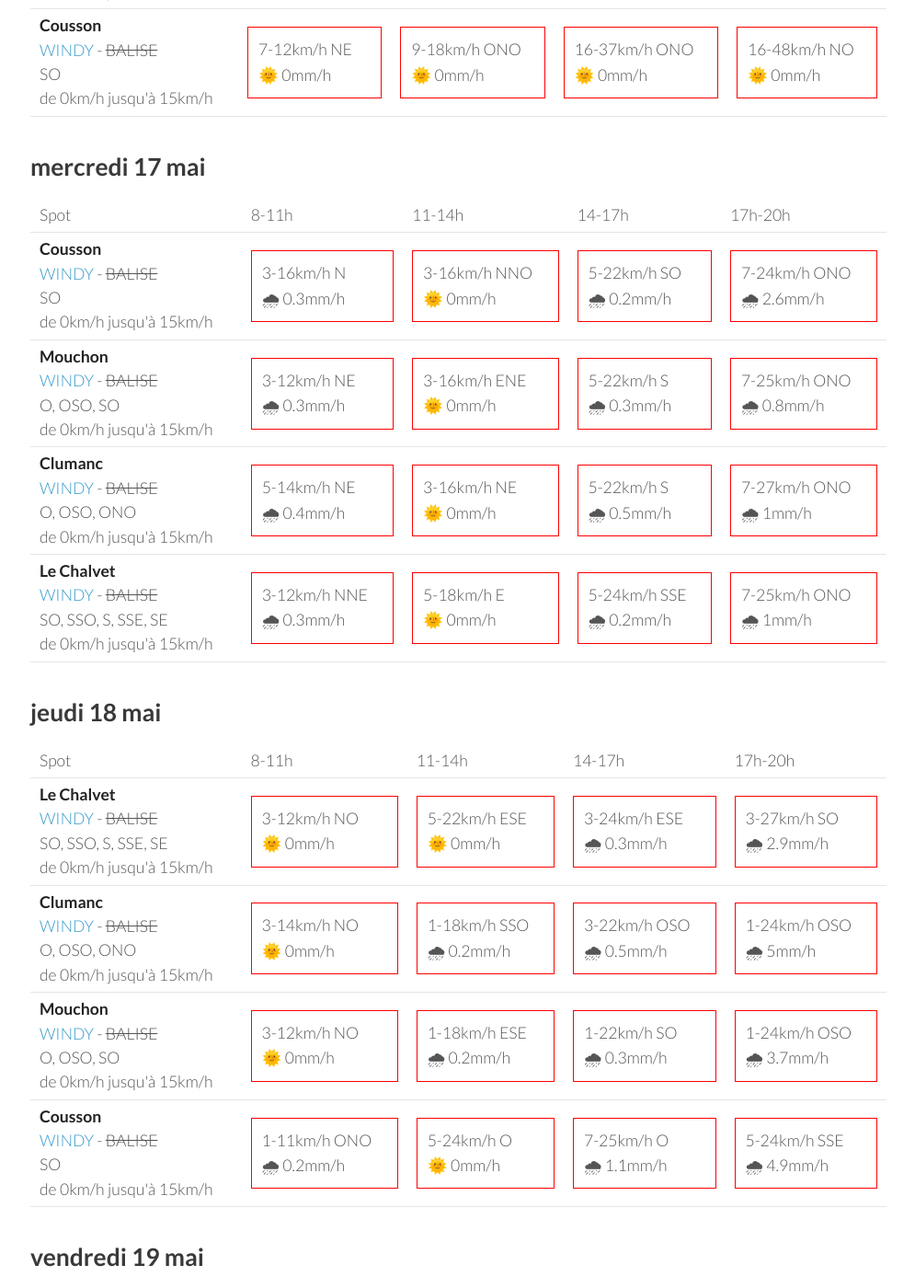
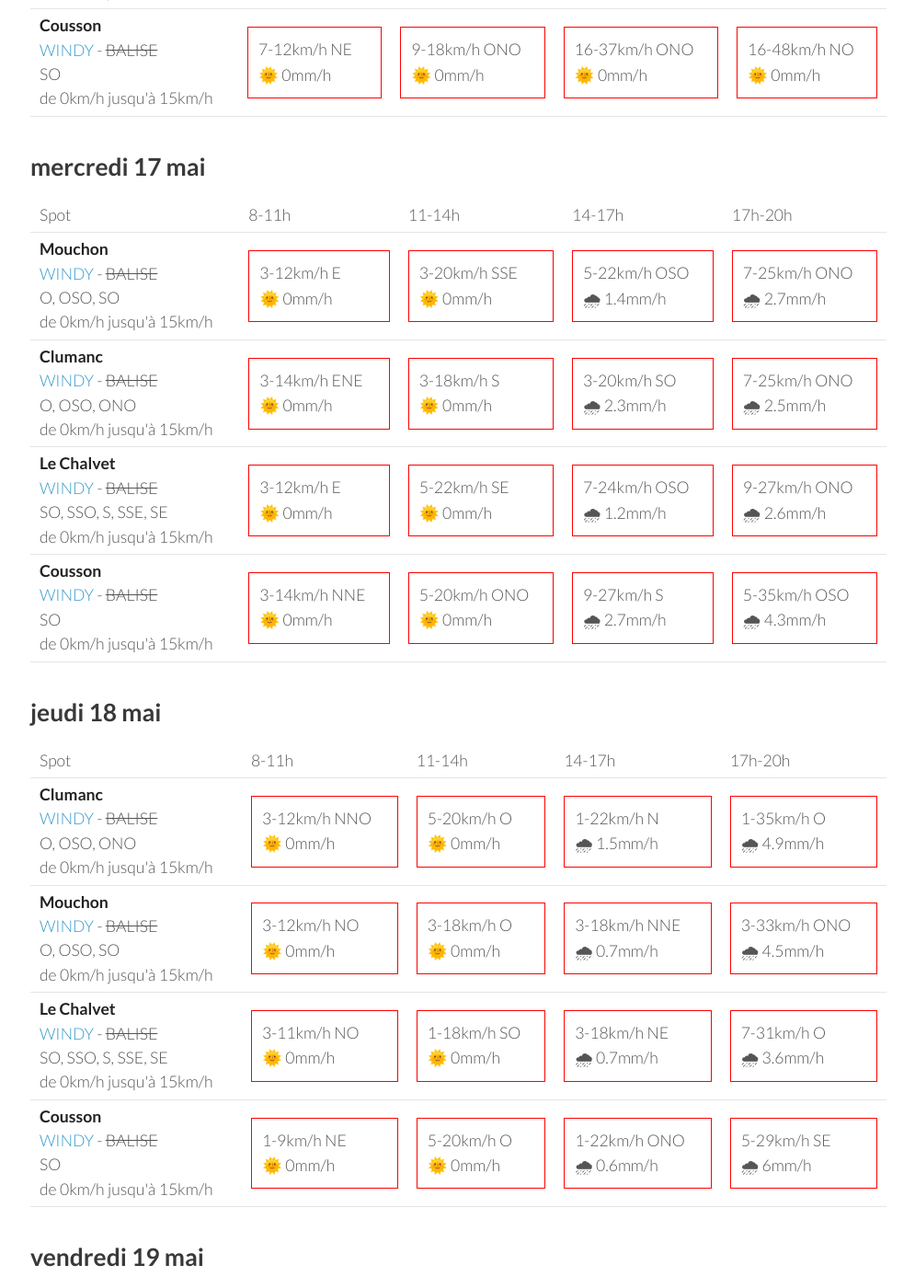
Before and after one commit to parapente-dans-le-nord/parapente-dans-le-nord.github.io, a Jekyll site: the page built from saint_andre.markdown, in a window 1280 px wide and 1400 px high, scrolled down 1299 px. Shown: the whole window at 92% size, without its empty margins (25-1020 px from the left). Built offline with Jekyll 4.4.1, drawn with Linux system fonts in a browser that asks for light colours; some of the changed text lies outside the part shown.

Commit message:
update index.markdown

```diff
--- a/saint_andre.markdown
+++ b/saint_andre.markdown
@@ -134,42 +134,42 @@ page mise à jour le lundi 15 mai 06:36
       <td>17h-20h</td>
     </tr>
 <tr>
-        <td><strong>Cousson</strong><br><a href="https://windy.com/44.054/6.240?43.940,6.241,10,m:eSAaglz">WINDY</a> - <span class="no-balise"> BALISE </span><br> <span class="vent-favorable">SO</span><br><span class="force-vent">de 0km/h jusqu'à 15km/h</span> </td>
-
-            <td><div class="not-flyable"><p>3-16km/h N</p><p>🌧 0.3mm/h</p></div></td>
-            <td><div class="not-flyable"><p>3-16km/h NNO</p><p>🌞 0mm/h</p></div></td>
-            <td><div class="not-flyable"><p>5-22km/h SO</p><p>🌧 0.2mm/h</p></div></td>
-            <td><div class="not-flyable"><p>7-24km/h ONO</p><p>🌧 2.6mm/h</p></div></td>
-
-
-    </tr>
-<tr>
         <td><strong>Mouchon</strong><br><a href="https://windy.com/43.992/6.424?43.878,6.425,10,m:eSuaglR">WINDY</a> - <span class="no-balise"> BALISE </span><br> <span class="vent-favorable">O, OSO, SO</span><br><span class="force-vent">de 0km/h jusqu'à 15km/h</span> </td>
 
-            <td><div class="not-flyable"><p>3-12km/h NE</p><p>🌧 0.3mm/h</p></div></td>
-            <td><div class="not-flyable"><p>3-16km/h ENE</p><p>🌞 0mm/h</p></div></td>
-            <td><div class="not-flyable"><p>5-22km/h S</p><p>🌧 0.3mm/h</p></div></td>
-            <td><div class="not-flyable"><p>7-25km/h ONO</p><p>🌧 0.8mm/h</p></div></td>
+            <td><div class="not-flyable"><p>3-12km/h E</p><p>🌞 0mm/h</p></div></td>
+            <td><div class="not-flyable"><p>3-20km/h SSE</p><p>🌞 0mm/h</p></div></td>
+            <td><div class="not-flyable"><p>5-22km/h OSO</p><p>🌧 1.4mm/h</p></div></td>
+            <td><div class="not-flyable"><p>7-25km/h ONO</p><p>🌧 2.7mm/h</p></div></td>
 
 
     </tr>
 <tr>
         <td><strong>Clumanc</strong><br><a href="https://windy.com/44.027/6.402?43.914,6.403,10,m:eSxaglP">WINDY</a> - <span class="no-balise"> BALISE </span><br> <span class="vent-favorable">O, OSO, ONO</span><br><span class="force-vent">de 0km/h jusqu'à 15km/h</span> </td>
 
-            <td><div class="not-flyable"><p>5-14km/h NE</p><p>🌧 0.4mm/h</p></div></td>
-            <td><div class="not-flyable"><p>3-16km/h NE</p><p>🌞 0mm/h</p></div></td>
-            <td><div class="not-flyable"><p>5-22km/h S</p><p>🌧 0.5mm/h</p></div></td>
-            <td><div class="not-flyable"><p>7-27km/h ONO</p><p>🌧 1mm/h</p></div></td>
+            <td><div class="not-flyable"><p>3-14km/h ENE</p><p>🌞 0mm/h</p></div></td>
+            <td><div class="not-flyable"><p>3-18km/h S</p><p>🌞 0mm/h</p></div></td>
+            <td><div class="not-flyable"><p>3-20km/h SO</p><p>🌧 2.3mm/h</p></div></td>
+            <td><div class="not-flyable"><p>7-25km/h ONO</p><p>🌧 2.5mm/h</p></div></td>
 
 
     </tr>
 <tr>
         <td><strong>Le Chalvet</strong><br><a href="https://windy.com/43.979/6.480?43.866,6.480,10,m:eSsaglX">WINDY</a> - <span class="no-balise"> BALISE </span><br> <span class="vent-favorable">SO, SSO, S, SSE, SE</span><br><span class="force-vent">de 0km/h jusqu'à 15km/h</span> </td>
 
-            <td><div class="not-flyable"><p>3-12km/h NNE</p><p>🌧 0.3mm/h</p></div></td>
-            <td><div class="not-flyable"><p>5-18km/h E</p><p>🌞 0mm/h</p></div></td>
-            <td><div class="not-flyable"><p>5-24km/h SSE</p><p>🌧 0.2mm/h</p></div></td>
-            <td><div class="not-flyable"><p>7-25km/h ONO</p><p>🌧 1mm/h</p></div></td>
+            <td><div class="not-flyable"><p>3-12km/h E</p><p>🌞 0mm/h</p></div></td>
+            <td><div class="not-flyable"><p>5-22km/h SE</p><p>🌞 0mm/h</p></div></td>
+            <td><div class="not-flyable"><p>7-24km/h OSO</p><p>🌧 1.2mm/h</p></div></td>
+            <td><div class="not-flyable"><p>9-27km/h ONO</p><p>🌧 2.6mm/h</p></div></td>
+
+
+    </tr>
+<tr>
+        <td><strong>Cousson</strong><br><a href="https://windy.com/44.054/6.240?43.940,6.241,10,m:eSAaglz">WINDY</a> - <span class="no-balise"> BALISE </span><br> <span class="vent-favorable">SO</span><br><span class="force-vent">de 0km/h jusqu'à 15km/h</span> </td>
+
+            <td><div class="not-flyable"><p>3-14km/h NNE</p><p>🌞 0mm/h</p></div></td>
+            <td><div class="not-flyable"><p>5-20km/h ONO</p><p>🌞 0mm/h</p></div></td>
+            <td><div class="not-flyable"><p>9-27km/h S</p><p>🌧 2.7mm/h</p></div></td>
+            <td><div class="not-flyable"><p>5-35km/h OSO</p><p>🌧 4.3mm/h</p></div></td>
 
 
     </tr>
@@ -190,22 +190,12 @@ page mise à jour le lundi 15 mai 06:36
       <td>17h-20h</td>
     </tr>
 <tr>
-        <td><strong>Le Chalvet</strong><br><a href="https://windy.com/43.979/6.480?43.866,6.480,10,m:eSsaglX">WINDY</a> - <span class="no-balise"> BALISE </span><br> <span class="vent-favorable">SO, SSO, S, SSE, SE</span><br><span class="force-vent">de 0km/h jusqu'à 15km/h</span> </td>
-
-            <td><div class="not-flyable"><p>3-12km/h NO</p><p>🌞 0mm/h</p></div></td>
-            <td><div class="not-flyable"><p>5-22km/h ESE</p><p>🌞 0mm/h</p></div></td>
-            <td><div class="not-flyable"><p>3-24km/h ESE</p><p>🌧 0.3mm/h</p></div></td>
-            <td><div class="not-flyable"><p>3-27km/h SO</p><p>🌧 2.9mm/h</p></div></td>
-
-
-    </tr>
-<tr>
         <td><strong>Clumanc</strong><br><a href="https://windy.com/44.027/6.402?43.914,6.403,10,m:eSxaglP">WINDY</a> - <span class="no-balise"> BALISE </span><br> <span class="vent-favorable">O, OSO, ONO</span><br><span class="force-vent">de 0km/h jusqu'à 15km/h</span> </td>
 
-            <td><div class="not-flyable"><p>3-14km/h NO</p><p>🌞 0mm/h</p></div></td>
-            <td><div class="not-flyable"><p>1-18km/h SSO</p><p>🌧 0.2mm/h</p></div></td>
-            <td><div class="not-flyable"><p>3-22km/h OSO</p><p>🌧 0.5mm/h</p></div></td>
-            <td><div class="not-flyable"><p>1-24km/h OSO</p><p>🌧 5mm/h</p></div></td>
+            <td><div class="not-flyable"><p>3-12km/h NNO</p><p>🌞 0mm/h</p></div></td>
+            <td><div class="not-flyable"><p>5-20km/h O</p><p>🌞 0mm/h</p></div></td>
+            <td><div class="not-flyable"><p>1-22km/h N</p><p>🌧 1.5mm/h</p></div></td>
+            <td><div class="not-flyable"><p>1-35km/h O</p><p>🌧 4.9mm/h</p></div></td>
 
 
     </tr>
@@ -213,19 +203,29 @@ page mise à jour le lundi 15 mai 06:36
         <td><strong>Mouchon</strong><br><a href="https://windy.com/43.992/6.424?43.878,6.425,10,m:eSuaglR">WINDY</a> - <span class="no-balise"> BALISE </span><br> <span class="vent-favorable">O, OSO, SO</span><br><span class="force-vent">de 0km/h jusqu'à 15km/h</span> </td>
 
             <td><div class="not-flyable"><p>3-12km/h NO</p><p>🌞 0mm/h</p></div></td>
-            <td><div class="not-flyable"><p>1-18km/h ESE</p><p>🌧 0.2mm/h</p></div></td>
-            <td><div class="not-flyable"><p>1-22km/h SO</p><p>🌧 0.3mm/h</p></div></td>
-            <td><div class="not-flyable"><p>1-24km/h OSO</p><p>🌧 3.7mm/h</p></div></td>
+            <td><div class="not-flyable"><p>3-18km/h O</p><p>🌞 0mm/h</p></div></td>
+            <td><div class="not-flyable"><p>3-18km/h NNE</p><p>🌧 0.7mm/h</p></div></td>
+            <td><div class="not-flyable"><p>3-33km/h ONO</p><p>🌧 4.5mm/h</p></div></td>
+
+
+    </tr>
+<tr>
+        <td><strong>Le Chalvet</strong><br><a href="https://windy.com/43.979/6.480?43.866,6.480,10,m:eSsaglX">WINDY</a> - <span class="no-balise"> BALISE </span><br> <span class="vent-favorable">SO, SSO, S, SSE, SE</span><br><span class="force-vent">de 0km/h jusqu'à 15km/h</span> </td>
+
+            <td><div class="not-flyable"><p>3-11km/h NO</p><p>🌞 0mm/h</p></div></td>
+            <td><div class="not-flyable"><p>1-18km/h SO</p><p>🌞 0mm/h</p></div></td>
+            <td><div class="not-flyable"><p>3-18km/h NE</p><p>🌧 0.7mm/h</p></div></td>
+            <td><div class="not-flyable"><p>7-31km/h O</p><p>🌧 3.6mm/h</p></div></td>
 
 
     </tr>
 <tr>
         <td><strong>Cousson</strong><br><a href="https://windy.com/44.054/6.240?43.940,6.241,10,m:eSAaglz">WINDY</a> - <span class="no-balise"> BALISE </span><br> <span class="vent-favorable">SO</span><br><span class="force-vent">de 0km/h jusqu'à 15km/h</span> </td>
 
-            <td><div class="not-flyable"><p>1-11km/h ONO</p><p>🌧 0.2mm/h</p></div></td>
-            <td><div class="not-flyable"><p>5-24km/h O</p><p>🌞 0mm/h</p></div></td>
-            <td><div class="not-flyable"><p>7-25km/h O</p><p>🌧 1.1mm/h</p></div></td>
-            <td><div class="not-flyable"><p>5-24km/h SSE</p><p>🌧 4.9mm/h</p></div></td>
+            <td><div class="not-flyable"><p>1-9km/h NE</p><p>🌞 0mm/h</p></div></td>
+            <td><div class="not-flyable"><p>5-20km/h O</p><p>🌞 0mm/h</p></div></td>
+            <td><div class="not-flyable"><p>1-22km/h ONO</p><p>🌧 0.6mm/h</p></div></td>
+            <td><div class="not-flyable"><p>5-29km/h SE</p><p>🌧 6mm/h</p></div></td>
 
 
     </tr>
@@ -246,42 +246,42 @@ page mise à jour le lundi 15 mai 06:36
       <td>17h-20h</td>
     </tr>
 <tr>
+        <td><strong>Mouchon</strong><br><a href="https://windy.com/43.992/6.424?43.878,6.425,10,m:eSuaglR">WINDY</a> - <span class="no-balise"> BALISE </span><br> <span class="vent-favorable">O, OSO, SO</span><br><span class="force-vent">de 0km/h jusqu'à 15km/h</span> </td>
+
+            <td><div class="not-flyable"><p>1-9km/h NE</p><p>🌞 0mm/h</p></div></td>
+            <td><div class="flyable"><p>0-14km/h SO</p><p>🌞 0mm/h</p></div></td>
+            <td><div class="not-flyable"><p>7-31km/h SE</p><p>🌧 1.8mm/h</p></div></td>
+            <td><div class="not-flyable"><p>0-27km/h S</p><p>🌧 3.8mm/h</p></div></td>
+
+
+    </tr>
+<tr>
         <td><strong>Cousson</strong><br><a href="https://windy.com/44.054/6.240?43.940,6.241,10,m:eSAaglz">WINDY</a> - <span class="no-balise"> BALISE </span><br> <span class="vent-favorable">SO</span><br><span class="force-vent">de 0km/h jusqu'à 15km/h</span> </td>
 
-            <td><div class="not-flyable"><p>3-11km/h ENE</p><p>🌞 0mm/h</p></div></td>
-            <td><div class="not-flyable"><p>3-22km/h OSO</p><p>🌞 0mm/h</p></div></td>
-            <td><div class="not-flyable"><p>9-31km/h SSO</p><p>🌧 3.4mm/h</p></div></td>
-            <td><div class="not-flyable"><p>5-27km/h NNO</p><p>🌧 1.3mm/h</p></div></td>
+            <td><div class="not-flyable"><p>1-11km/h E</p><p>🌞 0mm/h</p></div></td>
+            <td><div class="not-flyable"><p>3-16km/h O</p><p>🌞 0mm/h</p></div></td>
+            <td><div class="not-flyable"><p>5-24km/h SO</p><p>🌧 1.7mm/h</p></div></td>
+            <td><div class="not-flyable"><p>3-24km/h ONO</p><p>🌧 4mm/h</p></div></td>
+
+
+    </tr>
+<tr>
+        <td><strong>Clumanc</strong><br><a href="https://windy.com/44.027/6.402?43.914,6.403,10,m:eSxaglP">WINDY</a> - <span class="no-balise"> BALISE </span><br> <span class="vent-favorable">O, OSO, ONO</span><br><span class="force-vent">de 0km/h jusqu'à 15km/h</span> </td>
+
+            <td><div class="not-flyable"><p>1-11km/h NE</p><p>🌞 0mm/h</p></div></td>
+            <td><div class="not-flyable"><p>1-16km/h OSO</p><p>🌞 0mm/h</p></div></td>
+            <td><div class="not-flyable"><p>5-29km/h SSE</p><p>🌧 1.8mm/h</p></div></td>
+            <td><div class="not-flyable"><p>1-27km/h OSO</p><p>🌧 5mm/h</p></div></td>
 
 
     </tr>
 <tr>
         <td><strong>Le Chalvet</strong><br><a href="https://windy.com/43.979/6.480?43.866,6.480,10,m:eSsaglX">WINDY</a> - <span class="no-balise"> BALISE </span><br> <span class="vent-favorable">SO, SSO, S, SSE, SE</span><br><span class="force-vent">de 0km/h jusqu'à 15km/h</span> </td>
 
-            <td><div class="not-flyable"><p>1-12km/h ENE</p><p>🌞 0mm/h</p></div></td>
-            <td><div class="not-flyable"><p>7-33km/h ESE</p><p>🌞 0mm/h</p></div></td>
-            <td><div class="not-flyable"><p>9-37km/h SE</p><p>🌧 2.8mm/h</p></div></td>
-            <td><div class="not-flyable"><p>3-37km/h E</p><p>🌧 0.7mm/h</p></div></td>
-
-
-    </tr>
-<tr>
-        <td><strong>Mouchon</strong><br><a href="https://windy.com/43.992/6.424?43.878,6.425,10,m:eSuaglR">WINDY</a> - <span class="no-balise"> BALISE </span><br> <span class="vent-favorable">O, OSO, SO</span><br><span class="force-vent">de 0km/h jusqu'à 15km/h</span> </td>
-
-            <td><div class="not-flyable"><p>1-12km/h E</p><p>🌞 0mm/h</p></div></td>
-            <td><div class="not-flyable"><p>5-29km/h SE</p><p>🌞 0mm/h</p></div></td>
-            <td><div class="not-flyable"><p>9-35km/h SE</p><p>🌧 3.1mm/h</p></div></td>
-            <td><div class="not-flyable"><p>3-33km/h ENE</p><p>🌧 0.7mm/h</p></div></td>
-
-
-    </tr>
-<tr>
-        <td><strong>Clumanc</strong><br><a href="https://windy.com/44.027/6.402?43.914,6.403,10,m:eSxaglP">WINDY</a> - <span class="no-balise"> BALISE </span><br> <span class="vent-favorable">O, OSO, ONO</span><br><span class="force-vent">de 0km/h jusqu'à 15km/h</span> </td>
-
-            <td><div class="not-flyable"><p>1-12km/h E</p><p>🌞 0mm/h</p></div></td>
-            <td><div class="not-flyable"><p>3-27km/h SSE</p><p>🌞 0mm/h</p></div></td>
-            <td><div class="not-flyable"><p>7-33km/h SSE</p><p>🌧 3.5mm/h</p></div></td>
-            <td><div class="not-flyable"><p>1-31km/h NNE</p><p>🌧 2.5mm/h</p></div></td>
+            <td><div class="not-flyable"><p>1-9km/h N</p><p>🌞 0mm/h</p></div></td>
+            <td><div class="not-flyable"><p>1-20km/h ESE</p><p>🌞 0mm/h</p></div></td>
+            <td><div class="not-flyable"><p>9-35km/h SE</p><p>🌧 1.5mm/h</p></div></td>
+            <td><div class="not-flyable"><p>1-29km/h ESE</p><p>🌧 3.6mm/h</p></div></td>
 
 
     </tr>
@@ -289,3 +289,59 @@ page mise à jour le lundi 15 mai 06:36
 </tbody>
 </table>
 {:/}
+## samedi 20 mai
+
+{::nomarkdown}
+<table>
+  <tbody>
+    <tr>
+      <td>Spot</td>
+      <td>8-11h</td>
+      <td>11-14h</td>
+      <td>14-17h</td>
+      <td>17h-20h</td>
+    </tr>
+<tr>
+        <td><strong>Cousson</strong><br><a href="https://windy.com/44.054/6.240?43.940,6.241,10,m:eSAaglz">WINDY</a> - <span class="no-balise"> BALISE </span><br> <span class="vent-favorable">SO</span><br><span class="force-vent">de 0km/h jusqu'à 15km/h</span> </td>
+
+            <td><div class="not-flyable"><p>5-14km/h E</p><p>🌞 0mm/h</p></div></td>
+            <td><div class="not-flyable"><p>3-16km/h NNO</p><p>🌞 0mm/h</p></div></td>
+            <td><div class="not-flyable"><p>3-22km/h SSE</p><p>🌞 0mm/h</p></div></td>
+            <td><div class="not-flyable"><p>7-33km/h OSO</p><p>🌧 1.8mm/h</p></div></td>
+
+
+    </tr>
+<tr>
+        <td><strong>Mouchon</strong><br><a href="https://windy.com/43.992/6.424?43.878,6.425,10,m:eSuaglR">WINDY</a> - <span class="no-balise"> BALISE </span><br> <span class="vent-favorable">O, OSO, SO</span><br><span class="force-vent">de 0km/h jusqu'à 15km/h</span> </td>
+
+            <td><div class="not-flyable"><p>3-12km/h ESE</p><p>🌞 0mm/h</p></div></td>
+            <td><div class="not-flyable"><p>5-25km/h E</p><p>🌞 0mm/h</p></div></td>
+            <td><div class="not-flyable"><p>12-40km/h ESE</p><p>🌞 0mm/h</p></div></td>
+            <td><div class="not-flyable"><p>7-40km/h ESE</p><p>🌧 1.7mm/h</p></div></td>
+
+
+    </tr>
+<tr>
+        <td><strong>Clumanc</strong><br><a href="https://windy.com/44.027/6.402?43.914,6.403,10,m:eSxaglP">WINDY</a> - <span class="no-balise"> BALISE </span><br> <span class="vent-favorable">O, OSO, ONO</span><br><span class="force-vent">de 0km/h jusqu'à 15km/h</span> </td>
+
+            <td><div class="not-flyable"><p>3-14km/h ESE</p><p>🌞 0mm/h</p></div></td>
+            <td><div class="not-flyable"><p>3-24km/h ENE</p><p>🌞 0mm/h</p></div></td>
+            <td><div class="not-flyable"><p>11-37km/h ESE</p><p>🌞 0mm/h</p></div></td>
+            <td><div class="not-flyable"><p>3-38km/h ESE</p><p>🌧 1.8mm/h</p></div></td>
+
+
+    </tr>
+<tr>
+        <td><strong>Le Chalvet</strong><br><a href="https://windy.com/43.979/6.480?43.866,6.480,10,m:eSsaglX">WINDY</a> - <span class="no-balise"> BALISE </span><br> <span class="vent-favorable">SO, SSO, S, SSE, SE</span><br><span class="force-vent">de 0km/h jusqu'à 15km/h</span> </td>
+
+            <td><div class="not-flyable"><p>3-12km/h ESE</p><p>🌞 0mm/h</p></div></td>
+            <td><div class="not-flyable"><p>7-29km/h E</p><p>🌧 0.2mm/h</p></div></td>
+            <td><div class="not-flyable"><p>14-46km/h E</p><p>🌞 0mm/h</p></div></td>
+            <td><div class="not-flyable"><p>9-46km/h ESE</p><p>🌧 1.8mm/h</p></div></td>
+
+
+    </tr>
+
+</tbody>
+</table>
+{:/}
```
Also changed, not shown: other parts of saint_andre.markdown (+1 -1 lines).
